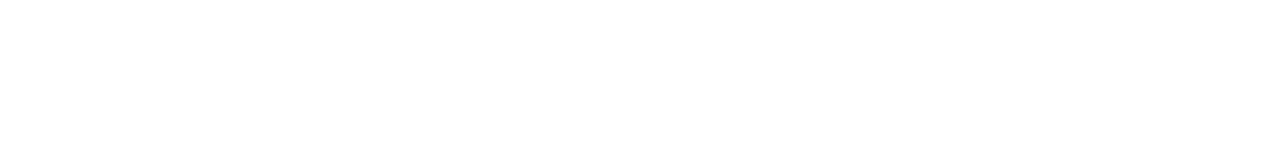
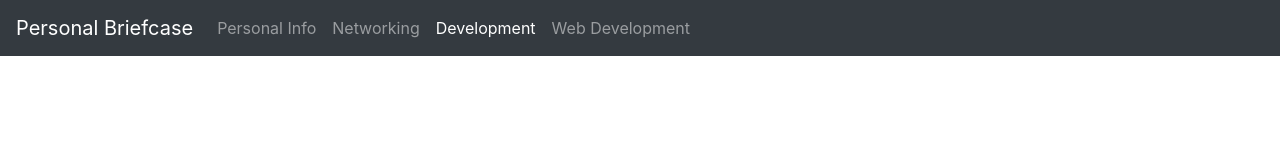
Before and after one commit to areyes107/PersonalBriefcase, a website: page src/development/development.html in a window 1280 px wide. Drawn offline with nearby package versions, Linux system fonts and the light colour scheme.

Commit message:
development/development: created HTML file

```diff
--- a/src/development/development.html
+++ b/src/development/development.html
@@ -1,11 +1,46 @@
 <!DOCTYPE html>
 <html lang="en">
 <head>
+
+    <!-- CSS only -->
+<link rel="stylesheet" href="https://stackpath.bootstrapcdn.com/bootstrap/4.5.0/css/bootstrap.min.css" integrity="sha384-9aIt2nRpC12Uk9gS9baDl411NQApFmC26EwAOH8WgZl5MYYxFfc+NcPb1dKGj7Sk" crossorigin="anonymous">
+
+<!-- JS, Popper.js, and jQuery -->
+<script src="https://code.jquery.com/jquery-3.5.1.slim.min.js" integrity="sha384-DfXdz2htPH0lsSSs5nCTpuj/zy4C+OGpamoFVy38MVBnE+IbbVYUew+OrCXaRkfj" crossorigin="anonymous"></script>
+<script src="https://cdn.jsdelivr.net/npm/popper.js@1.16.0/dist/umd/popper.min.js" integrity="sha384-Q6E9RHvbIyZFJoft+2mJbHaEWldlvI9IOYy5n3zV9zzTtmI3UksdQRVvoxMfooAo" crossorigin="anonymous"></script>
+<script src="https://stackpath.bootstrapcdn.com/bootstrap/4.5.0/js/bootstrap.min.js" integrity="sha384-OgVRvuATP1z7JjHLkuOU7Xw704+h835Lr+6QL9UvYjZE3Ipu6Tp75j7Bh/kR0JKI" crossorigin="anonymous"></script>
+
+
     <meta charset="UTF-8">
     <meta name="viewport" content="width=device-width, initial-scale=1.0">
     <title>Angel's Briefcase</title>
 </head>
 <body>
 
+    <!-- Navbar element -->
+    <nav class="navbar navbar-expand-lg navbar-dark bg-dark" >
+        <a class="navbar-brand" href="../../index.html">Personal Briefcase</a>
+        <button class="navbar-toggler" type="button" data-toggle="collapse" data-target="#navbarNav" aria-controls="navbarNav" aria-expanded="false" aria-label="Toggle navigation">
+          <span class="navbar-toggler-icon"></span>
+        </button>
+        <div class="collapse navbar-collapse" id="navbarNav">
+          <ul class="navbar-nav">
+            <li class="nav-item">
+              <a class="nav-link" href="../../index.html">Personal Info <span class="sr-only">(current)</span></a>
+            </li>
+            <li class="nav-item">
+              <a class="nav-link" href="../networking/networking.html">Networking</a>
+            </li>
+            <li class="nav-item active">
+              <a class="nav-link" href="development.html">Development</a>
+            </li>
+            <li class="nav-item">
+              <a class="nav-link" href="../webDevelopment/webDevelopment.html">Web Development</a>
+            </li>
+          </ul>
+        </div>
+      </nav>
+
+
 </body>
 </html>
```
